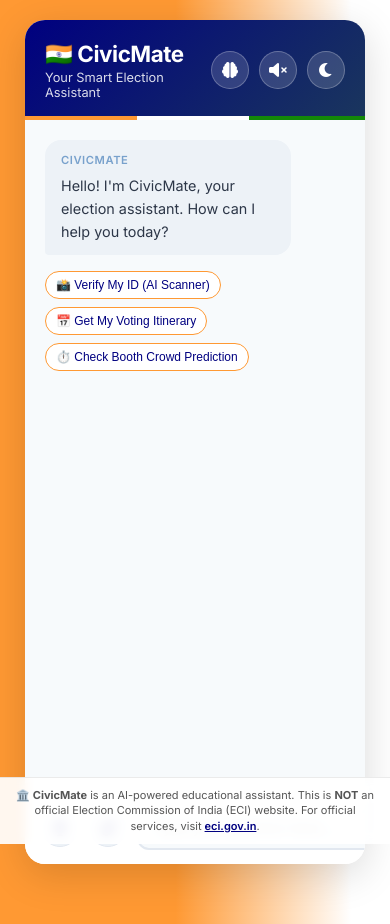
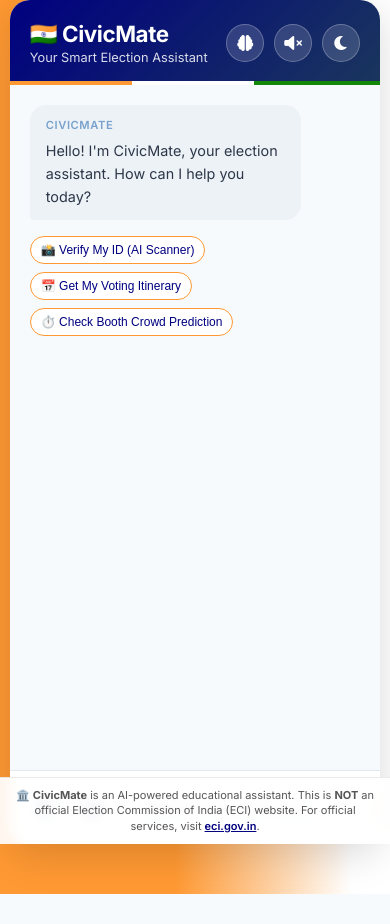
Before and after one commit to suryakranthallu/CivicMate-Election-Assistant, a Flask app: page / in a window 390 px wide. After the commit the page ends 894 px from the top, so only its background shows below. Run offline with Flask 3, Linux system fonts and the light colour scheme.

Commit message:
fix: force light mode default to show tricolor flag, fix responsive padding

```diff
--- a/static/style.css
+++ b/static/style.css
@@ -549,7 +549,7 @@ body.dark-mode .typing-dots span {
 /* ===== RESPONSIVE ===== */
 @media (max-width: 520px) {
     body {
-        padding: 0;
+        padding: 0 0 50px !important;
     }
 
     .chat-container {
--- a/templates/index.html
+++ b/templates/index.html
@@ -124,11 +124,10 @@
             showReasoningBtn.classList.toggle('active');
         });
 
-        // Dark Mode Logic
-        if (localStorage.getItem('theme') === 'dark') {
-            document.body.classList.add('dark-mode');
-            themeToggle.innerHTML = '<i class="fas fa-sun"></i>';
-        }
+        // Dark Mode Logic — Default to LIGHT to show tricolor flag
+        localStorage.removeItem('theme');
+        document.body.classList.remove('dark-mode');
+        themeToggle.innerHTML = '<i class="fas fa-moon"></i>';
         themeToggle.addEventListener('click', () => {
             document.body.classList.toggle('dark-mode');
             const isDark = document.body.classList.contains('dark-mode');
```
